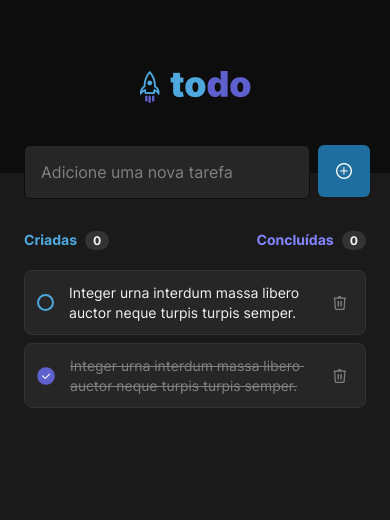
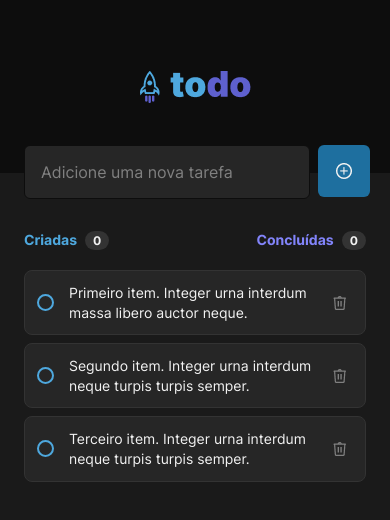
Before and after one commit to lalsilva/desafio-rocketseat-todolist, a React Native app: screen / in a window 390 px wide. Shown: the top 520 px of the page. Built offline with nearby package versions, Linux system fonts and the light colour scheme.

Commit message:
Marcando tarefa como concluída

```diff
--- a/src/components/Task/index.tsx
+++ b/src/components/Task/index.tsx
@@ -1,4 +1,5 @@
 import { Image, Text, TouchableOpacity, View } from "react-native";
+import { useState } from "react";
 
 import { stylesDefault } from "../../styles";
 import { styles } from "./styles";
@@ -8,13 +9,20 @@ const TrashIcon = require("../../../assets/trash-icon.png");
 
 type Props = {
   item: any;
+  onClose: () => void;
 };
 
-export function Task({ item }: Props) {
+export function Task({ item, onClose }: Props) {
+  function handleButtonCloseTaskPress() {
+    onClose();
+  }
+
   return (
     <View style={styles.task}>
       <View style={[stylesDefault.row, styles.taskRow]}>
-        <TouchableOpacity>
+        <TouchableOpacity
+          onPress={handleButtonCloseTaskPress}
+        >
           {!item.closed ? (
             <View style={[styles.taskIcon, styles.taskIconOpened]}></View>
           ) : (
--- a/src/screens/Home/index.tsx
+++ b/src/screens/Home/index.tsx
@@ -17,25 +17,51 @@ const BtnAdd = require("../../../assets/btn-add.png");
 const ListEmptyIcon = require("../../../assets/list-empty-icon.png");
 
 export function Home() {
-  const [buttonAddPressed, setButtonAddPressed] = useState(false);
-
-  const tasks: Array<any> | null | undefined = [
+  const [tasks, setTasks] = useState<any[]>([
     {
       id: 1,
       description:
-        "Integer urna interdum massa libero auctor neque turpis turpis semper.",
+        "Primeiro item. Integer urna interdum massa libero auctor neque.",
       closed: false,
+      dateClosed: null,
     },
     {
       id: 2,
       description:
-        "Integer urna interdum massa libero auctor neque turpis turpis semper.",
-      closed: true,
+        "Segundo item. Integer urna interdum neque turpis turpis semper.",
+      closed: false,
+      dateClosed: null,
     },
-  ];
+    {
+      id: 3,
+      description:
+        "Terceiro item. Integer urna interdum neque turpis turpis semper.",
+      closed: false,
+      dateClosed: null,
+    },
+  ]);
+  const [buttonAddPressed, setButtonAddPressed] = useState(false);
 
   function handleButtonAddPressInOut() {
     setButtonAddPressed((prevState) => !prevState);
+  }
+
+  function handleTaskClose(task: any) {
+    setTasks((prevState) => {
+      // Filtra a lista retirando a tarefa a ser fechada
+      let tasks = prevState.filter((item) => item.id !== task.id);
+      // Adiciona a tarefa fechada à lista filtrada
+      tasks = [
+        ...tasks,
+        {
+          ...task,
+          closed: !task.closed,
+          dateClosed: !task.closed ? Date.now() : null,
+        },
+      ];
+      // Retorna a lista ordenada pela data de fechamento
+      return tasks;
+    });
   }
 
   return (
@@ -93,7 +119,9 @@ export function Home() {
         <FlatList
           data={tasks}
           keyExtractor={(item) => item.id}
-          renderItem={({ item }) => <Task item={item} />}
+          renderItem={({ item }) => (
+            <Task item={item} onClose={() => handleTaskClose(item)} />
+          )}
           showsVerticalScrollIndicator={false}
           ListEmptyComponent={() => (
             <View style={styles.emptyList}>
```
